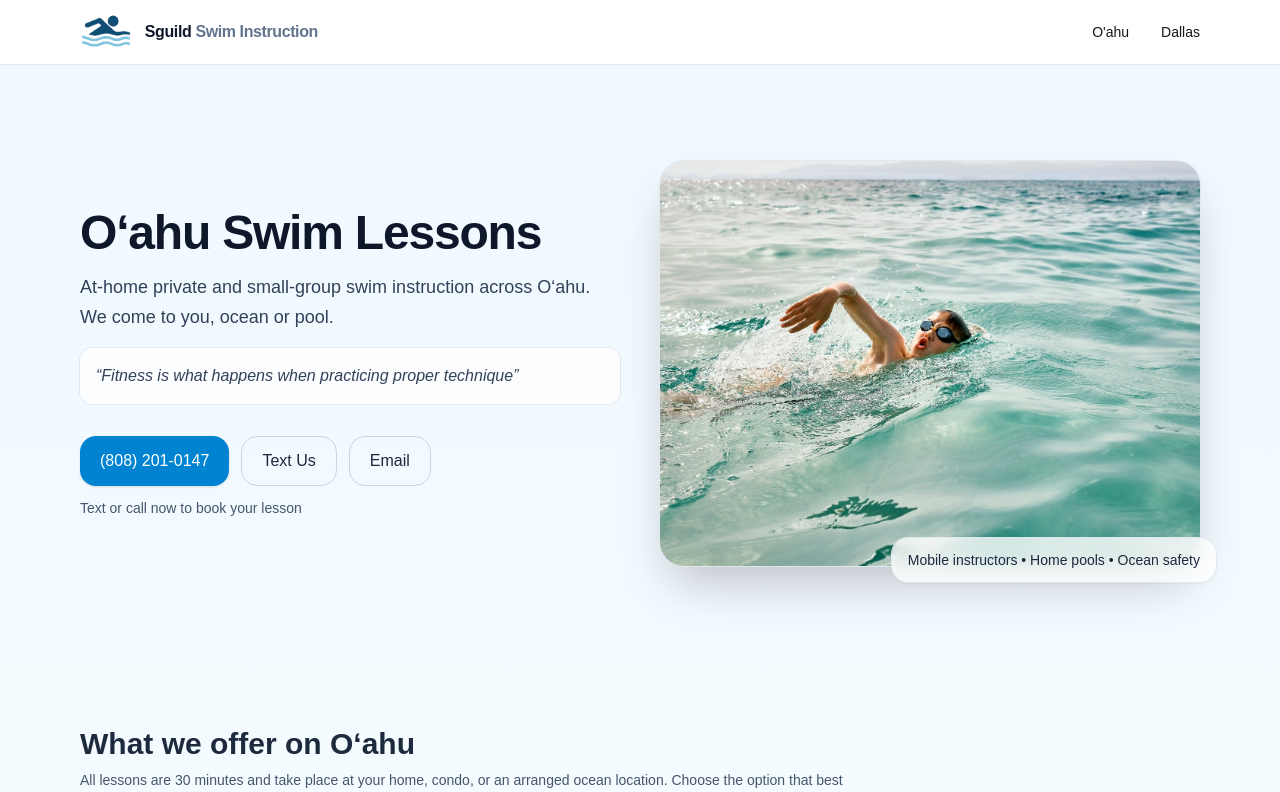
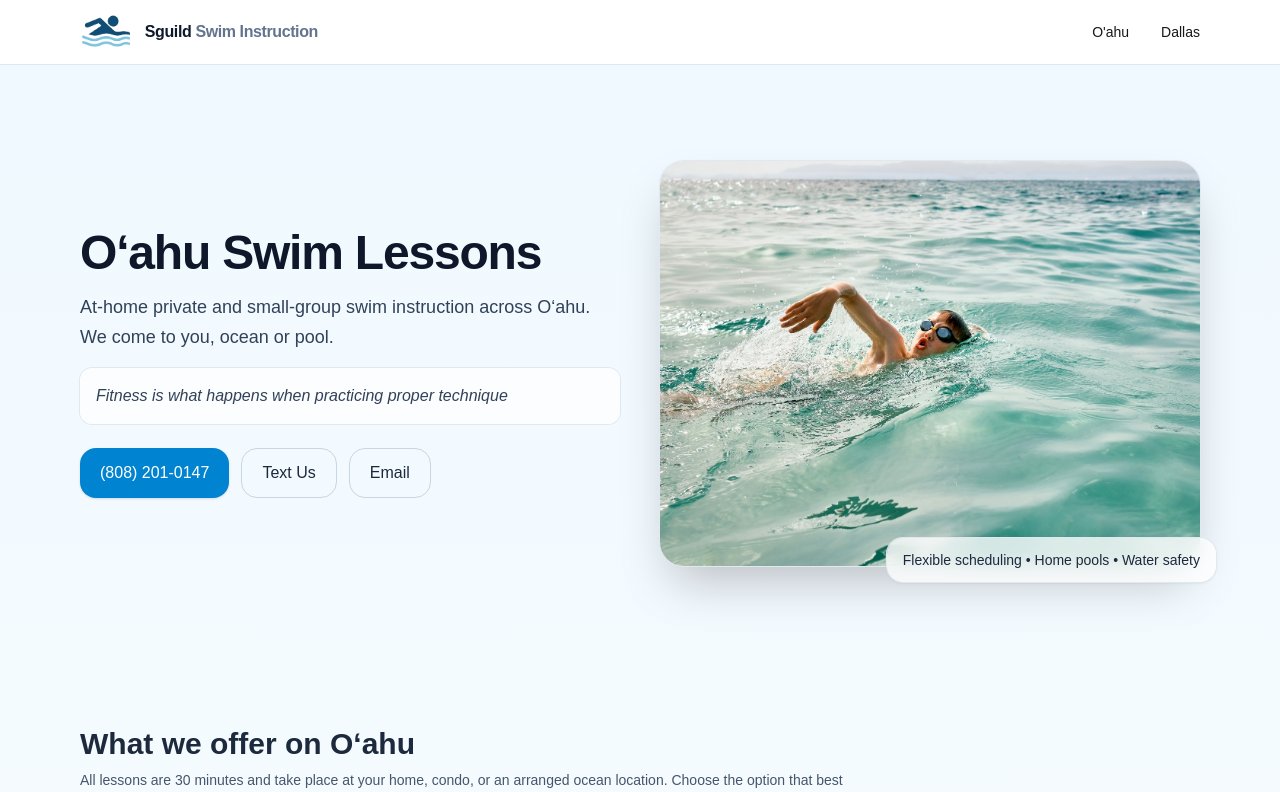
Before and after one commit to sguild-admin/sguild-site, a Next.js app: page /oahu in a window 1280 px wide. Shown: the top 792 px of the page. Built offline with nearby package versions, Linux system fonts and the light colour scheme.

Commit message:
feat(hero): restore blockquote to Hero; pass quote on Dallas and Oahu pages

```diff
--- a/src/app/dallas/page.tsx
+++ b/src/app/dallas/page.tsx
@@ -3,6 +3,8 @@ import Script from 'next/script'
 import React, { useEffect } from 'react'
 import Link from 'next/link'
 import FeaturableReviews from '../../components/FeaturableReviews'
+import PageContainer from '../../components/PageContainer'
+import Hero from '../../components/Hero'
 
 // -----------------------------------------------------------------------------
 // Dallas Page — Stabilized build (no arbitrary Tailwind classes)
@@ -25,42 +27,18 @@ export default function DallasPage() {
     <div className="min-h-screen bg-gradient-to-b from-sky-50 to-white text-slate-800">
 
 
-      {/* Hero */}
-      <section className="relative overflow-hidden">
-        {/* Background accents (simplified to avoid arbitrary classes) */}
-        <div className="absolute inset-0 -z-10">
-          <div className="absolute inset-0 bg-gradient-to-t from-sky-100 to-transparent" />
-          <div className="absolute left-0 top-0 h-40 w-40 rounded-full bg-sky-300/30 blur-3xl" />
-          <div className="absolute right-0 bottom-0 h-40 w-40 rounded-full bg-cyan-300/20 blur-3xl" />
-        </div>
-
-        <div className="mx-auto max-w-6xl px-4 py-16 md:py-24 grid md:grid-cols-2 items-center gap-10">
-          <div>
-            <h1 className="text-4xl md:text-5xl font-extrabold tracking-tight text-slate-900">Dallas Swim Lessons</h1>
-            <p className="mt-4 text-lg leading-relaxed text-slate-700">
-              At‑home private and small‑group instruction across Dallas and Collin counties — we come to your backyard pool.
-            </p>
-            <blockquote className="mt-4 rounded-xl bg-white/70 p-4 text-slate-700 ring-1 ring-slate-200 italic">
-              “Fitness is what happens when practicing proper technique”
-            </blockquote>
-            <div className="mt-6 flex flex-wrap gap-3">
-              <a href={telHref} className="inline-flex items-center rounded-2xl bg-sky-600 px-5 py-3 text-white shadow hover:bg-sky-700">Call Now</a>
-              <a href={smsHref} className="inline-flex items-center rounded-2xl border border-slate-300 px-5 py-3 text-slate-800 hover:bg-slate-50">Text Us</a>
-              <a href={mailHref} className="inline-flex items-center rounded-2xl border border-slate-300 px-5 py-3 text-slate-800 hover:bg-slate-50">Email</a>
-            </div>
-          </div>
-
-          <div className="relative">
-            <div className="w-full overflow-hidden rounded-3xl shadow-2xl ring-1 ring-slate-200" style={{ aspectRatio: '4 / 3' }}>
-              {/* Main hero image */}
-              <img src="/assets/dallasSwim.jpg" alt="Backyard swim lessons in Dallas" className="h-full w-full object-cover" />
-            </div>
-            <div className="absolute -bottom-4 -right-4 bg-white/80 backdrop-blur rounded-2xl px-4 py-3 shadow ring-1 ring-slate-200">
-              <p className="text-sm font-medium">Flexible scheduling • Home pools • Water safety</p>
-            </div>
-          </div>
-        </div>
-      </section>
+      <Hero
+        title={"Dallas Swim Lessons"}
+        subtitle={"At‑home private and small‑group instruction across Dallas and Collin counties — we come to your backyard pool."}
+        ctas={[
+          { label: '(972) 210-5375', href: telHref, variant: 'primary' },
+          { label: 'Text Us', href: smsHref },
+          { label: 'Email', href: mailHref },
+        ]}
+        imageSrc={'/assets/dallasSwim.jpg'}
+        imageAlt={'Backyard swim lessons in Dallas'}
+          blockquote={"Fitness is what happens when practicing proper technique"}
+        />
 
       {/* Offerings */}
       <section className="mx-auto max-w-6xl px-4 py-12 md:py-16">
--- a/src/app/oahu/page.tsx
+++ b/src/app/oahu/page.tsx
@@ -3,6 +3,8 @@ import React from 'react'
 import Link from 'next/link'
 import Head from 'next/head'
 import FeaturableReviews from '../../components/FeaturableReviews'
+import PageContainer from '../../components/PageContainer'
+import Hero from '../../components/Hero'
 
 const PHONE_DISPLAY = '(808) 201-0147'
 const PHONE_TEL = '+18082010147'
@@ -119,73 +121,18 @@ export default function OahuPage() {
 
 
 
-      {/* Hero */}
-      <section className="relative overflow-hidden">
-        <div className="absolute inset-0 -z-10">
-          <div className="absolute inset-0 bg-gradient-to-t from-sky-100 to-transparent" />
-          <div className="absolute left-0 top-0 h-40 w-40 rounded-full bg-sky-300/30 blur-3xl" />
-          <div className="absolute right-0 bottom-0 h-40 w-40 rounded-full bg-cyan-300/20 blur-3xl" />
-        </div>
-
-        <div className="mx-auto max-w-6xl px-4 py-16 md:py-24 grid md:grid-cols-2 items-center gap-10">
-          <div>
-            <h1 className="text-4xl md:text-5xl font-extrabold tracking-tight text-slate-900">
-              Oʻahu Swim Lessons
-            </h1>
-
-            <p className="mt-4 text-lg leading-relaxed text-slate-700">
-              At-home private and small-group swim instruction across Oʻahu. We come to you, ocean or pool.
-            </p>
-
-            <blockquote className="mt-4 rounded-xl bg-white/70 p-4 text-slate-700 ring-1 ring-slate-200 italic">
-              “Fitness is what happens when practicing proper technique”
-            </blockquote>
-
-            <div className="mt-8 flex flex-wrap gap-3">
-              <a
-                href={telHref}
-                className="inline-flex items-center rounded-2xl bg-sky-600 px-5 py-3 text-white shadow hover:bg-sky-700"
-              >
-                {PHONE_DISPLAY}
-              </a>
-              <a
-                href={smsHref}
-                className="inline-flex items-center rounded-2xl border border-slate-300 px-5 py-3 text-slate-800 hover:bg-slate-50"
-              >
-                Text Us
-              </a>
-              <a
-                href={mailHref}
-                className="inline-flex items-center rounded-2xl border border-slate-300 px-5 py-3 text-slate-800 hover:bg-slate-50"
-              >
-                Email
-              </a>
-            </div>
-
-            <p className="mt-3 text-sm text-slate-600">
-              Text or call now to book your lesson
-            </p>
-          </div>
-
-          <div className="relative">
-            <div
-              className="w-full overflow-hidden rounded-3xl shadow-2xl ring-1 ring-slate-200"
-              style={{ aspectRatio: '4 / 3' }}
-            >
-              <img
-                src="/assets/oceanSwim.jpg"
-                alt="Ocean swim lessons on Oʻahu with Sguild Swim Instruction"
-                className="h-full w-full object-cover"
-              />
-            </div>
-            <div className="absolute -bottom-4 -right-4 bg-white/80 backdrop-blur rounded-2xl px-4 py-3 shadow ring-1 ring-slate-200">
-              <p className="text-sm font-medium">
-                Mobile instructors • Home pools • Ocean safety
-              </p>
-            </div>
-          </div>
-        </div>
-      </section>
+      <Hero
+        title={"Oʻahu Swim Lessons"}
+        subtitle={"At-home private and small-group swim instruction across Oʻahu. We come to you, ocean or pool."}
+        ctas={[
+          { label: PHONE_DISPLAY, href: telHref, variant: 'primary' },
+          { label: 'Text Us', href: smsHref },
+          { label: 'Email', href: mailHref },
+        ]}
+        imageSrc={'/assets/oceanSwim.jpg'}
+        imageAlt={'Ocean swim lessons on Oʻahu with Sguild Swim Instruction'}
+        blockquote={"Fitness is what happens when practicing proper technique"}
+      />
 
 
 
--- a/src/app/page.tsx
+++ b/src/app/page.tsx
@@ -1,7 +1,7 @@
 "use client";
 import React from "react";
 import Link from "next/link";
-import Header from "../components/Header";
+import PageContainer from "../components/PageContainer";
 import FeaturableReviews from '../components/FeaturableReviews'
 
 
@@ -85,14 +85,13 @@ function Footer() {
 
 export default function LocationSelectorPage() {
   return (
-    <div className="bg-slate-50 text-slate-800 min-h-screen">
+    <PageContainer className="bg-slate-50 text-slate-800">
       {/* background accents */}
       <div className="pointer-events-none fixed inset-0 -z-10 overflow-hidden">
         <div className="absolute -top-40 -right-40 h-80 w-80 rounded-full bg-sky-200/50 blur-3xl" />
         <div className="absolute -bottom-40 -left-40 h-96 w-96 rounded-full bg-cyan-200/60 blur-3xl" />
       </div>
 
-      <Header />
 
       <section className="relative">
         <div className="mx-auto max-w-6xl px-4 py-20 md:py-28 text-center">
@@ -110,7 +109,6 @@ export default function LocationSelectorPage() {
       </section>
 
       <FeaturableReviews />
-      <Footer />
-    </div>
+    </PageContainer>
   );
 }
--- /dev/null
+++ b/src/components/Hero.tsx
@@ -0,0 +1,66 @@
+import React from "react";
+import Link from "next/link";
+
+type CTA = { label: string; href: string; variant?: "primary" | "secondary" };
+
+export default function Hero({
+  title,
+  subtitle,
+  ctas = [],
+  imageSrc,
+  imageAlt,
+  blockquote,
+}: {
+  title: React.ReactNode;
+  subtitle?: React.ReactNode;
+  ctas?: CTA[];
+  imageSrc?: string;
+  imageAlt?: string;
+  blockquote?: React.ReactNode;
+}) {
+  return (
+    <section className="relative overflow-hidden">
+      <div className="absolute inset-0 -z-10">
+        <div className="absolute inset-0 bg-gradient-to-t from-sky-100 to-transparent" />
+        <div className="absolute left-0 top-0 h-40 w-40 rounded-full bg-sky-300/30 blur-3xl" />
+        <div className="absolute right-0 bottom-0 h-40 w-40 rounded-full bg-cyan-300/20 blur-3xl" />
+      </div>
+
+      <div className="mx-auto max-w-6xl px-4 py-16 md:py-24 grid md:grid-cols-2 items-center gap-10">
+        <div>
+          <h1 className="text-4xl md:text-5xl font-extrabold tracking-tight text-slate-900">{title}</h1>
+          {subtitle && <p className="mt-4 text-lg leading-relaxed text-slate-700">{subtitle}</p>}
+
+          {blockquote && (
+            <blockquote className="mt-4 rounded-xl bg-white/70 p-4 text-slate-700 ring-1 ring-slate-200 italic">
+              {blockquote}
+            </blockquote>
+          )}
+
+          {ctas.length > 0 && (
+            <div className="mt-6 flex flex-wrap gap-3">
+              {ctas.map((c) => (
+                c.variant === "primary" ? (
+                  <a key={c.href} href={c.href} className="inline-flex items-center rounded-2xl bg-sky-600 px-5 py-3 text-white shadow hover:bg-sky-700">{c.label}</a>
+                ) : (
+                  <a key={c.href} href={c.href} className="inline-flex items-center rounded-2xl border border-slate-300 px-5 py-3 text-slate-800 hover:bg-slate-50">{c.label}</a>
+                )
+              ))}
+            </div>
+          )}
+        </div>
+
+        {imageSrc && (
+          <div className="relative">
+            <div className="w-full overflow-hidden rounded-3xl shadow-2xl ring-1 ring-slate-200" style={{ aspectRatio: '4 / 3' }}>
+              <img src={imageSrc} alt={imageAlt || "Hero image"} className="h-full w-full object-cover" />
+            </div>
+            <div className="absolute -bottom-4 -right-4 bg-white/80 backdrop-blur rounded-2xl px-4 py-3 shadow ring-1 ring-slate-200">
+              <p className="text-sm font-medium">Flexible scheduling • Home pools • Water safety</p>
+            </div>
+          </div>
+        )}
+      </div>
+    </section>
+  );
+}
--- /dev/null
+++ b/src/components/PageContainer.tsx
@@ -0,0 +1,9 @@
+import React from "react";
+
+export default function PageContainer({ children, className = "" }: { children: React.ReactNode; className?: string }) {
+  return (
+    <div className={`min-h-screen bg-gradient-to-b from-sky-50 to-white text-slate-800 ${className}`}>
+      {children}
+    </div>
+  );
+}
```
